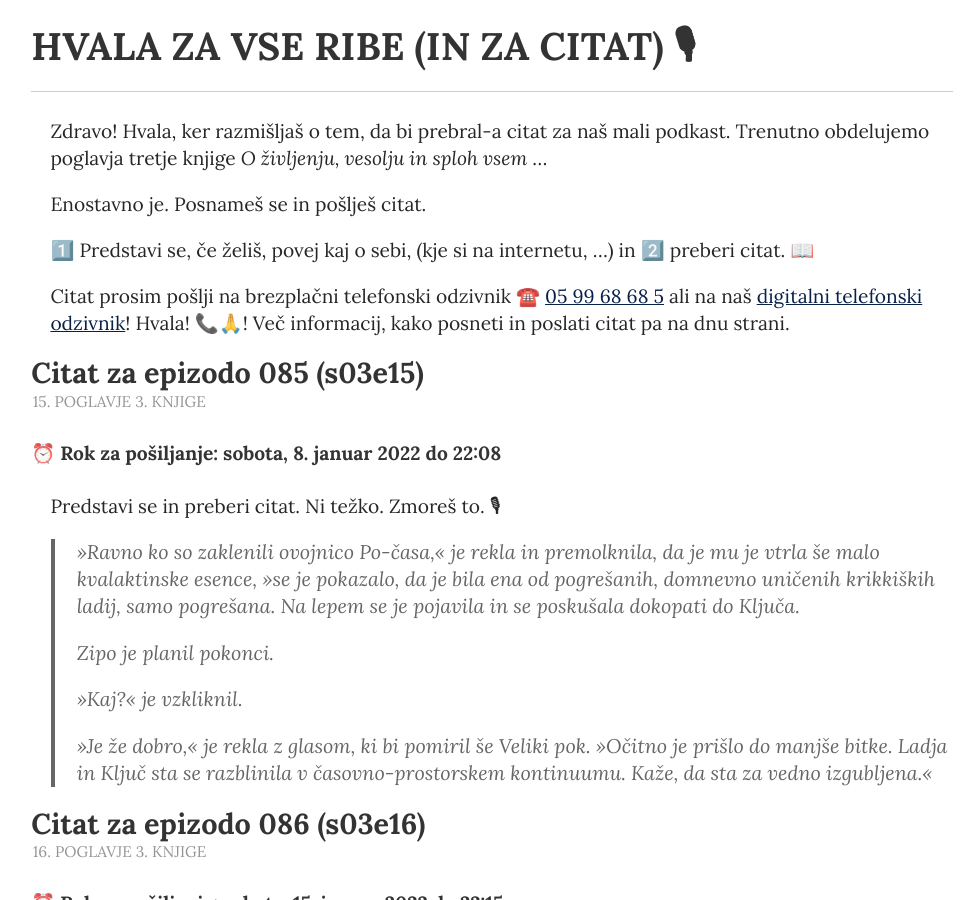
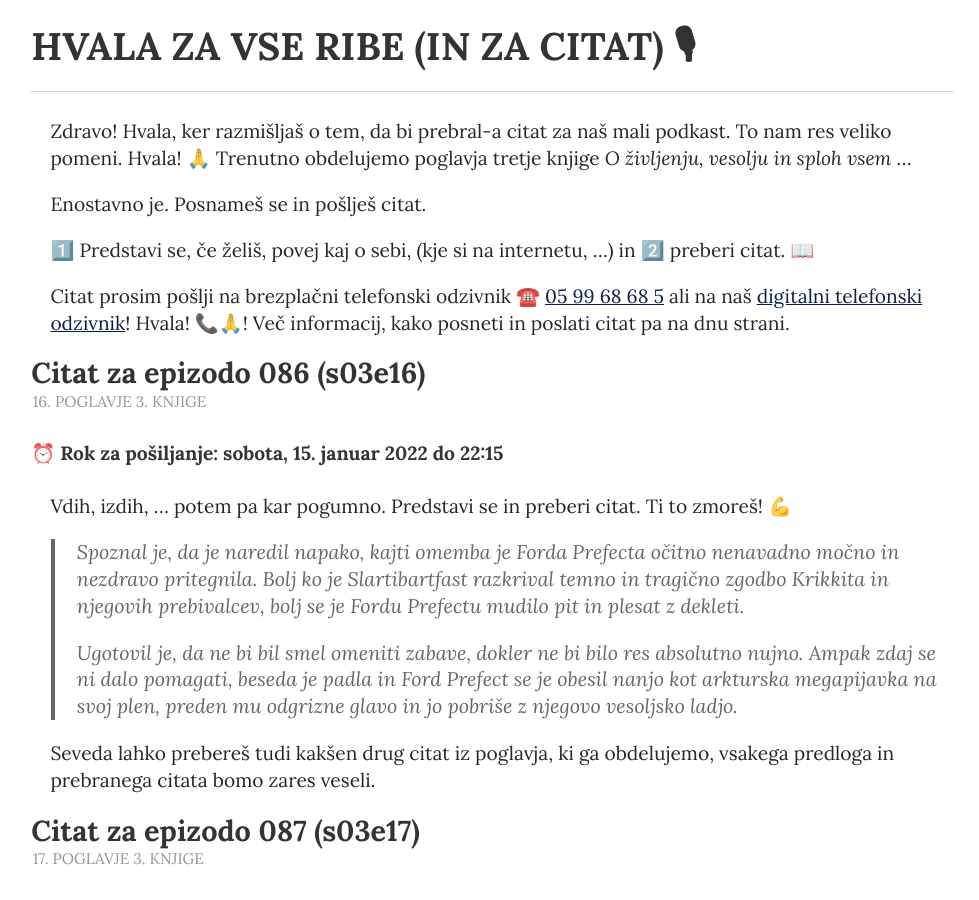
Before and after one commit to hvalazavseribe/hvalazavseribe.github.io, a Jekyll site: the page built from citat.md, in a window 1280 px wide and 900 px high. Shown: the whole window, without its empty margins (148-1127 px from the left). Built offline with Jekyll 4.4.1, drawn with Linux system fonts in a browser that asks for light colours.

Commit message:
Nov citat

```diff
--- a/citat.md
+++ b/citat.md
@@ -8,29 +8,13 @@ permalink: /citat/
 
 # Hvala za vse ribe (in za citat) 🎙
 
-Zdravo! Hvala, ker razmišljaš o tem, da bi prebral-a citat za naš mali podkast. Trenutno obdelujemo poglavja tretje knjige _O življenju, vesolju in sploh vsem_ ...
+Zdravo! Hvala, ker razmišljaš o tem, da bi prebral-a citat za naš mali podkast. To nam res veliko pomeni. Hvala! 🙏 Trenutno obdelujemo poglavja tretje knjige _O življenju, vesolju in sploh vsem_ ...
 
 Enostavno je. Posnameš se in pošlješ citat.
 
 1️⃣ Predstavi se, če želiš, povej kaj o sebi, (kje si na internetu, ...) in 2️⃣ preberi citat. 📖
 
 Citat prosim pošlji na brezplačni telefonski odzivnik ☎️ <a href="tel:059968685" target="_blank" rel="noopener noreferrer">05 99 68 68 5</a> ali na naš <a href="https://hvalazavseribe.si/odzivnik/">digitalni telefonski odzivnik</a>! Hvala! 📞🙏! Več informacij, kako posneti in poslati citat pa na dnu strani.
-
-## Citat za epizodo 085 (s03e15)
-
-### 15. poglavje 3. knjige
-
-#### Rok za pošiljanje: sobota, 8. januar 2022 do 22:08
-
-Predstavi se in preberi citat. Ni težko. Zmoreš to. 🎙
-
-> »Ravno ko so zaklenili ovojnico Po-časa,« je rekla in premolknila, da je mu je vtrla še malo kvalaktinske esence, »se je pokazalo, da je bila ena od pogrešanih, domnevno uničenih krikkiških ladij, samo pogrešana. Na lepem se je pojavila in se poskušala dokopati do Ključa.
->
-> Zipo je planil pokonci.
->
-> »Kaj?« je vzkliknil.
->
-> »Je že dobro,« je rekla z glasom, ki bi pomiril še Veliki pok. »Očitno je prišlo do manjše bitke. Ladja in Ključ sta se razblinila v časovno-prostorskem kontinuumu. Kaže, da sta za vedno izgubljena.«
 
 ## Citat za epizodo 086 (s03e16)
 
```
